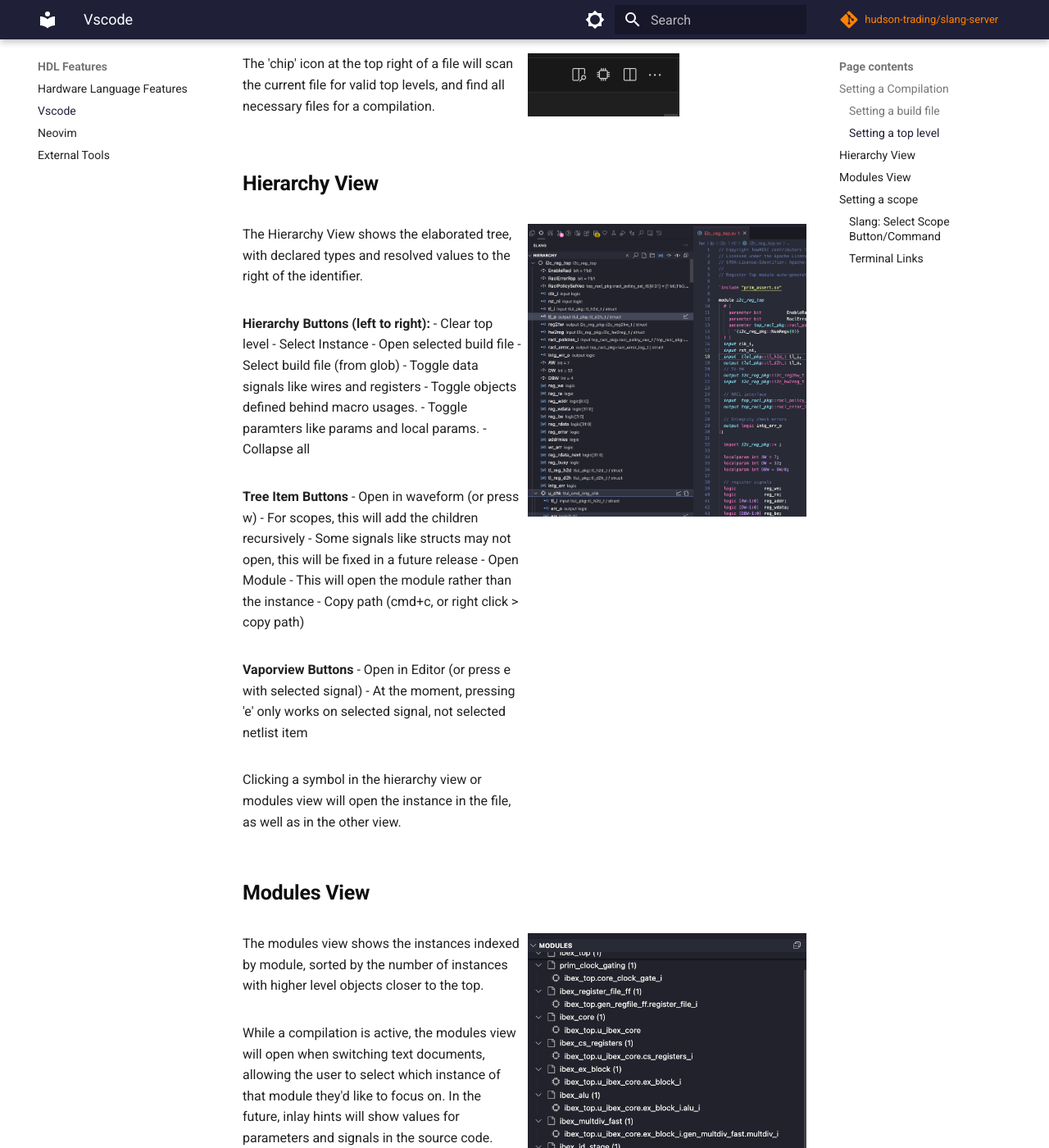
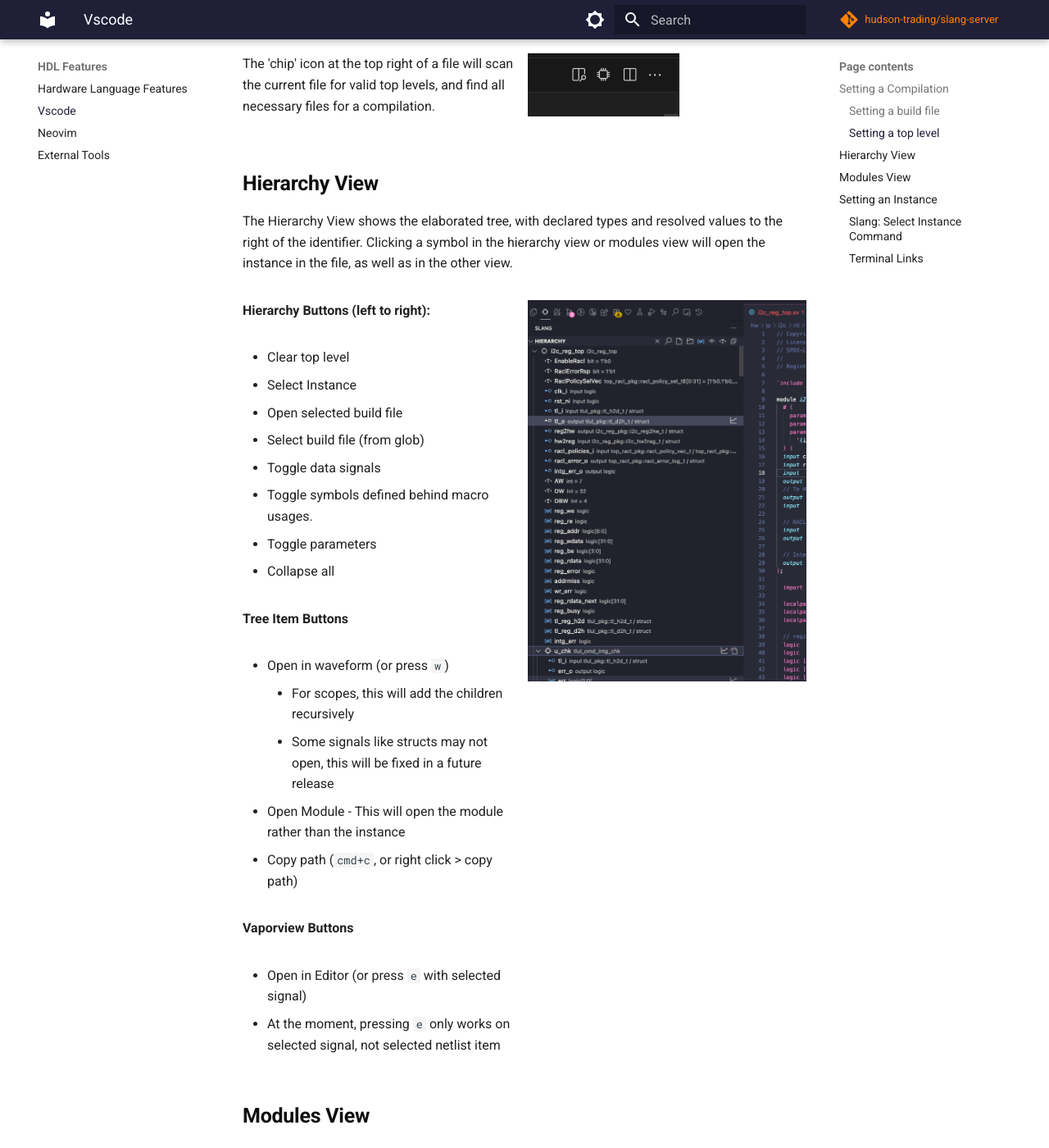
Before and after one commit to hudson-trading/slang-server, an MkDocs documentation site: the page built from docs/hdl/vscode.md, in a window 1280 px wide and 1400 px high, scrolled down 470 px. Shown: the whole window at 82% size. Built offline with MkDocs 1.6.1 and Material for MkDocs 9.7.7, drawn with Linux system fonts in a browser that asks for light colours; comment, search, counter and statistics services are not loaded; some of the changed text lies outside the part shown.

```diff
--- a/docs/hdl/vscode.md
+++ b/docs/hdl/vscode.md
@@ -30,34 +30,36 @@
 
 ## Hierarchy View
 
+The Hierarchy View shows the elaborated tree, with declared types and resolved values to the right of the identifier.
+Clicking a symbol in the hierarchy view or modules view will open the instance in the file, as well as in the other view.
+
 <div class="grid" markdown>
 <div class="grid-item" markdown>
 
-The Hierarchy View shows the elaborated tree, with declared types and resolved values to the right of the identifier.
 
 **Hierarchy Buttons (left to right):**
+
 - Clear top level
 - Select Instance
 - Open selected build file
 - Select build file (from glob)
-- Toggle data signals like wires and registers
-- Toggle objects defined behind macro usages.
-- Toggle paramters like params and local params.
+- Toggle data signals
+- Toggle symbols defined behind macro usages.
+- Toggle parameters
 - Collapse all
 
 **Tree Item Buttons**
-- Open in waveform (or press w)
-  - For scopes, this will add the children recursively
-  - Some signals like structs may not open, this will be fixed in a future release
-- Open Module
-  - This will open the module rather than the instance
-- Copy path (cmd+c, or right click > copy path)
+
+- Open in waveform (or press `w`)
+    - For scopes, this will add the children recursively
+    - Some signals like structs may not open, this will be fixed in a future release
+- Open Module - This will open the module rather than the instance
+- Copy path (`cmd+c`, or right click > copy path)
 
 **Vaporview Buttons**
-- Open in Editor (or press e with selected signal)
-- At the moment, pressing 'e' only works on selected signal, not selected netlist item
 
-Clicking a symbol in the hierarchy view or modules view will open the instance in the file, as well as in the other view.
+- Open in Editor (or press `e` with selected signal)
+- At the moment, pressing `e` only works on selected signal, not selected netlist item
 
 </div>
 <div class="grid-item" markdown>
@@ -84,26 +86,36 @@
 </div>
 </div>
 
-## Setting a scope
+## Setting an Instance
 
-### `Slang: Select Scope` Button/Command
+### `Slang: Select Instance` Command
 
-This command pulls up a fuzzy finder where you can enter the hierarchical path of a scope/instance.
+<div class="grid" markdown>
+  <div class="grid-item" markdown>
 
-Pressing `cmd+f` while the hierarchy or modules view is in focus will also trigger this command.
+  This command pulls up a fuzzy finder where you can enter the hierarchical path of a scope/instance.
+
+  It's also available via the magnifying glass icon in the Hierachy view, or by pressing `cmd+f` while the sidebar is in focus.
+
+  </div>
+  <div class="grid-item" markdown>
+  ![SelectInstance](vscode/SelectInstance.png)
+
+  </div>
+</div>
 
 
 ### Terminal Links
 
 <div class="grid" markdown>
-<div class="grid-item" markdown>
+  <div class="grid-item" markdown>
 
-Hierarchical paths are automatically recognized for vscode-integrated terminals. Clicking on these will set the compilation based on the top name as well as the instance. Even if the exact instance can't be found, it will eagerly open the instance and show an error on the invalid id.
+  Hierarchical paths are automatically recognized for vscode-integrated terminals. Clicking on these will set the compilation based on the top name as well as the instance. Even if the exact instance can't be found, it will eagerly open the instance and show an error on the invalid id.
 
+  </div>
+  <div class="grid-item" markdown>
+
+  ![TerminalLinks](vscode/TerminalLinks.png)
+
+  </div>
 </div>
-<div class="grid-item" markdown>
-
-![TerminalLinks](vscode/TerminalLinks.png)
-
-</div>
-</div>
```
Also changed, not shown: docs/hdl/vscode/HierarchyView.png.
